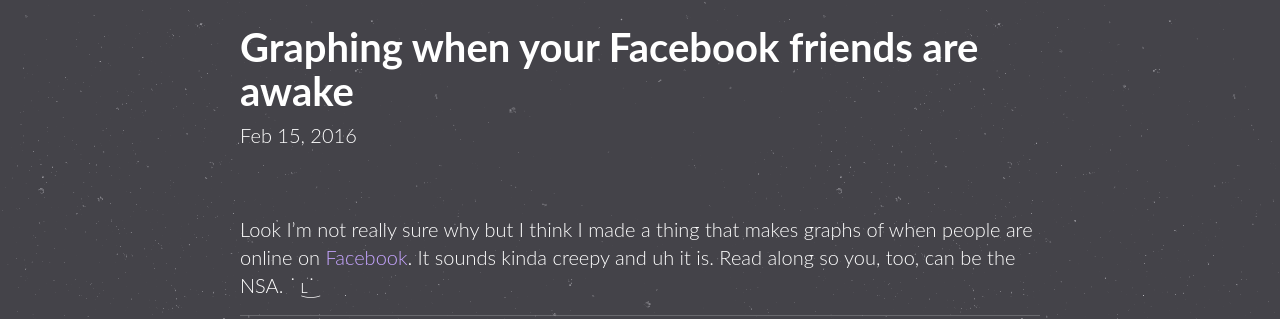
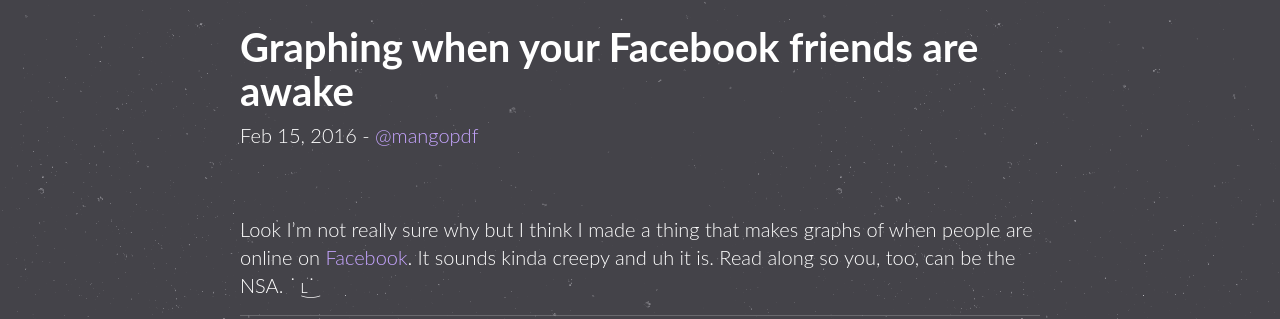
Before and after one commit to mangopdf/mangopdf.github.io, a Jekyll site: the page built from _posts/2016-02-15-graphing-when-your-facebook-friends-are-awake.markdown, in a window 1280 px wide and 900 px high. Shown: the part 157-476 px from the top of the window. Built offline with Jekyll 4.4.1, drawn with Linux system fonts in a browser that asks for light colours.

Commit message:
PS4 BROWSER

```diff
--- a/_layouts/post.html
+++ b/_layouts/post.html
@@ -9,7 +9,7 @@
         <p class="post-meta">
           <time datetime="{{ page.date | date_to_xmlschema }}" itemprop="datePublished">
             {% assign date_format = site.minima.date_format | default: "%b %-d, %Y" %}
-            {{ page.date | date: date_format }}
+            {{ page.date | date: date_format }} - <a href="https://twitter.com/mangopdf">@mangopdf</a>
           </time>
           {% if page.author %}
             • <span itemprop="author" itemscope itemtype="http://schema.org/Person"><span itemprop="name">{{ page.author }}</span></span>
```
